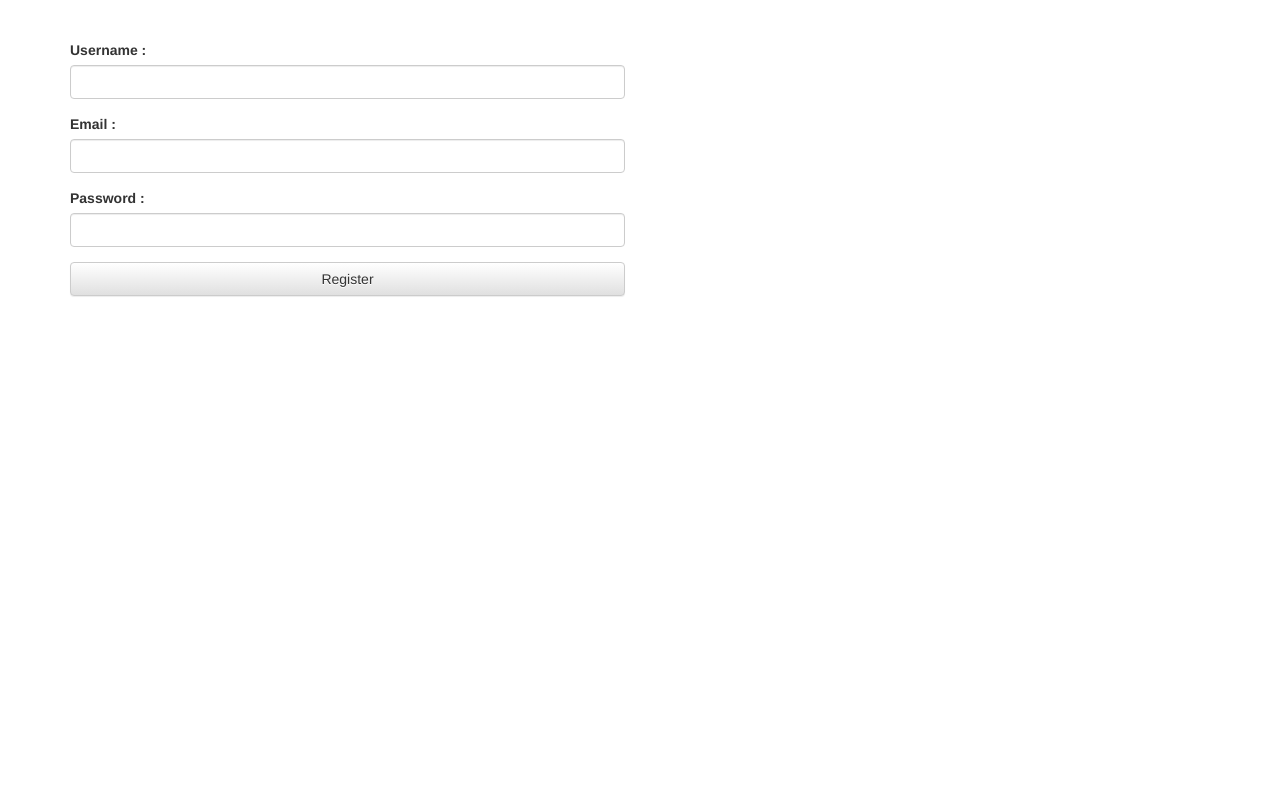
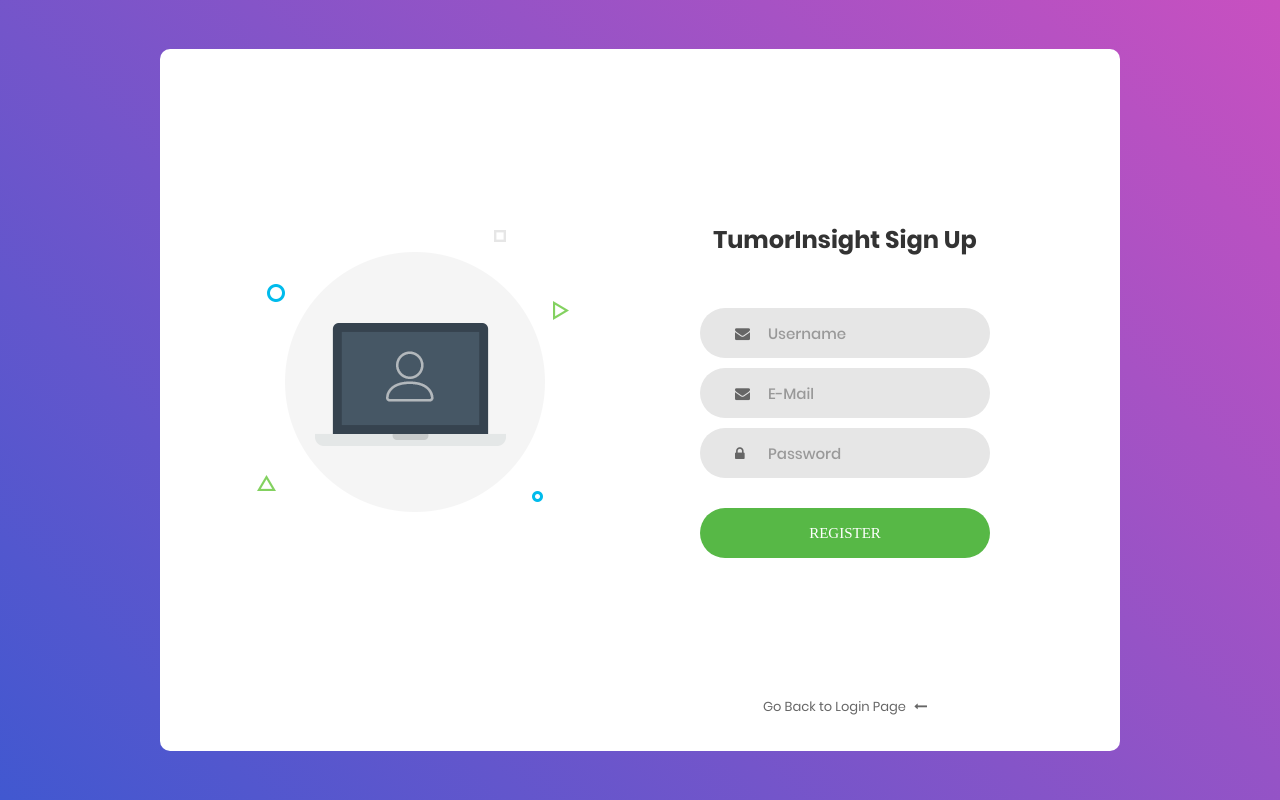
Before and after one commit to f-societyy/front-tumorinsight, a Flask app: page /register in a window 1280 px wide. Run offline with Flask 2, Linux system fonts and the light colour scheme; some libraries are stand-ins or nearby versions; some web fonts are replaced.

Commit message:
Integrate sign up page

```diff
--- a/app.py
+++ b/app.py
@@ -41,7 +41,7 @@
         db.session.commit()
 
         return redirect(url_for("login"))
-    return render_template("ref_register.html")
+    return render_template("register.html")
 
 if __name__ == "__main__":
     db.create_all()
--- a/templates/login.html
+++ b/templates/login.html
@@ -64,7 +64,7 @@
 					</div> -->
 
 					<div class="text-center p-t-136">
-						<a class="txt2" href="#">
+						<a class="txt2" href="register">
 							Create your Account
 							<i class="fa fa-long-arrow-right m-l-5" aria-hidden="true"></i>
 						</a>
--- a/templates/register.html
+++ b/templates/register.html
@@ -1,140 +1,102 @@
 <!DOCTYPE html>
 <html lang="en">
+<head>
+	<title>TumorInsight: Register</title>
+	<meta charset="UTF-8">
+	<meta name="viewport" content="width=device-width, initial-scale=1">
+	<link rel="icon" type="image/png" href="{{ url_for('static',filename='custom/favicon.ico') }}"/>
 
-<head>
-  <meta charset="utf-8">
-  <meta content="width=device-width, initial-scale=1.0" name="viewport">
+	<link rel="stylesheet" type="text/css" href="{{ url_for('static',filename='vendor2/bootstrap/css/bootstrap.min.css') }}">
+	<link rel="stylesheet" type="text/css" href="{{ url_for('static',filename='fonts/font-awesome-4.7.0/css/font-awesome.min.css') }}">
+	<link rel="stylesheet" type="text/css" href="{{ url_for('static',filename='vendor2/animate/animate.css') }}">
+	<link rel="stylesheet" type="text/css" href="{{ url_for('static',filename='vendor2/css-hamburgers/hamburgers.min.css') }}">
+	<link rel="stylesheet" type="text/css" href="{{ url_for('static',filename='vendor2/select2/select2.min.css') }}">
 
-  <title>TumorInsight</title>
-  <meta content="" name="description">
+	<link rel="stylesheet" type="text/css" href="{{ url_for('static',filename='css/login_util.css') }}">
+	<link rel="stylesheet" type="text/css" href="{{ url_for('static',filename='css/login.css') }}">
 
-  <meta content="" name="keywords">
-
-  <!-- Favicons -->
-  <link href="{{ url_for('static',filename='custom/t-icon.png') }}" rel="icon">
-  <link href="{{ url_for('static',filename='custom/t-icon.png') }}" rel="apple-touch-icon">
-
-  <!-- Google Fonts -->
-  <link href="https://fonts.googleapis.com/css?family=Open+Sans:300,300i,400,400i,600,600i,700,700i|Nunito:300,300i,400,400i,600,600i,700,700i|Poppins:300,300i,400,400i,500,500i,600,600i,700,700i" rel="stylesheet">
-
-  <!-- Vendor CSS Files -->
-  <link href="{{ url_for('static',filename='vendor/bootstrap/css/bootstrap.min.css') }}" rel="stylesheet">
-  <link href="{{ url_for('static',filename='vendor/bootstrap-icons/bootstrap-icons.css') }}" rel="stylesheet">
-  <link href="{{ url_for('static',filename='vendor/aos/aos.css') }}" rel="stylesheet">
-  <link href="{{ url_for('static',filename='vendor/remixicon/remixicon.css') }}" rel="stylesheet">
-  <link href="{{ url_for('static',filename='vendor/swiper/swiper-bundle.min.css') }}" rel="stylesheet">
-  <link href="{{ url_for('static',filename='vendor/glightbox/css/glightbox.min.css') }}" rel="stylesheet">
-
-  <!-- Template Main CSS File -->
-  <link href="{{ url_for('static',filename='css/style.css') }}" rel="stylesheet">
-
-  <!-- =======================================================
-  * Template Name: FlexStart - v1.2.0
-  * Template URL: https://bootstrapmade.com/flexstart-bootstrap-startup-template/
-  * Author: BootstrapMade.com
-  * License: https://bootstrapmade.com/license/
-  ======================================================== -->
 </head>
-
 <body>
 
-  <!-- ======= Header ======= -->
-  <header id="header" class="header fixed-top">
-    <div class="container-fluid container-xl d-flex align-items-center justify-content-between">
+	<div class="limiter">
+		<div class="container-login100">
+			<div class="wrap-login100">
+				<div class="login100-pic js-tilt" data-tilt>
+					<img src="{{ url_for('static',filename='custom/img-01.png') }}" alt="IMG">
+				</div>
 
-      <a href="/" class="logo d-flex align-items-center">
-        <img src="{{ url_for('static',filename='custom/logo.png') }}" alt="">
-        <span>&nbsp;TumorInsight</span>
-      </a>
+				<form class="login100-form validate-form" method="POST">
+					<span class="login100-form-title">
+						TumorInsight Sign Up
+					</span>
 
-      <nav id="navbar" class="navbar">
-        <ul>
-          <li><a class="nav-link scrollto active" href="/">Home</a></li>
-          <li><a class="nav-link scrollto" href="#about">About</a></li>
-          <li><a class="nav-link scrollto" href="#services">Services</a></li>
-          <li><a class="nav-link scrollto" href="#team">Team</a></li>
-          <!-- <li class="dropdown"><a href="#"><span>Drop Down</span> <i class="bi bi-chevron-down"></i></a>
-            <ul>
-              <li><a href="#">Drop Down 1</a></li>
-              <li class="dropdown"><a href="#"><span>Deep Drop Down</span> <i class="bi bi-chevron-right"></i></a>
-                <ul>
-                  <li><a href="#">Deep Drop Down 1</a></li>
-                  <li><a href="#">Deep Drop Down 2</a></li>
-                  <li><a href="#">Deep Drop Down 3</a></li>
-                  <li><a href="#">Deep Drop Down 4</a></li>
-                  <li><a href="#">Deep Drop Down 5</a></li>
-                </ul>
-              </li>
-              <li><a href="#">Drop Down 2</a></li>
-              <li><a href="#">Drop Down 3</a></li>
-              <li><a href="#">Drop Down 4</a></li>
-            </ul>
-          </li> -->
-          <li><a class="getstarted scrollto" href="login">Log In</a></li>
-        </ul>
-        <i class="bi bi-list mobile-nav-toggle"></i>
-      </nav><!-- .navbar -->
+					<!-- USERNAME -->
+					<div class="wrap-input100 validate-input" data-validate = "Valid username is required: ex@abc.xyz">
+						<input class="input100" type="text" name="uname" id="uname" placeholder="Username">
+						<span class="focus-input100"></span>
+						<span class="symbol-input100">
+							<i class="fa fa-envelope" aria-hidden="true"></i>
+						</span>
+					</div>
 
-    </div>
-  </header><!-- End Header -->
+					<!-- E-MAIL -->
+					<div class="wrap-input100 validate-input" data-validate = "Valid e-mail is required">
+						<input class="input100" type="email" name="mail" id="mail" placeholder="E-Mail">
+						<span class="focus-input100"></span>
+						<span class="symbol-input100">
+							<i class="fa fa-envelope" aria-hidden="true"></i>
+						</span>
+					</div>
 
-  <!-- ======= Hero Section ======= -->
-  <section id="hero" class="hero d-flex align-items-center">
+					<!-- PASSWORD -->
+					<div class="wrap-input100 validate-input" data-validate = "Password is required">
+						<input class="input100" type="password" name="passw" id="passw" placeholder="Password">
+						<span class="focus-input100"></span>
+						<span class="symbol-input100">
+							<i class="fa fa-lock" aria-hidden="true"></i>
+						</span>
+					</div>
+					<div class="container-login100-form-btn">
+						<button type="submit" class="login100-form-btn">
+							Register
+						</button>
+					</div>
 
-    <div class="container">
-      <div class="row">
-        <div class="col-lg-6 d-flex flex-column justify-content-center">
-          <h1 data-aos="fade-up">Brain Tumor Detection and Classification</h1>
-          <h2 data-aos="fade-up" data-aos-delay="400">
-            TumorInsight provides a powerful model for easy detection and classification of Brain Tumors right at your fingertips.
-          </h2>
-          <div data-aos="fade-up" data-aos-delay="600">
-            <div class="text-center text-lg-start">
-              <a href="#about" class="btn-get-started scrollto d-inline-flex align-items-center justify-content-center align-self-center">
-                <span>Get Started</span>
-                <i class="bi bi-arrow-right"></i>
-              </a>
-            </div>
-          </div>
-        </div>
-        <div class="col-lg-6 hero-img" data-aos="zoom-out" data-aos-delay="200">
-          <img src="{{ url_for('static',filename='custom/hero-main.png') }}" class="img-fluid" alt="">
-        </div>
-      </div>
-    </div>
+					<!-- <div class="text-center p-t-12">
+						<span class="txt1">
+							Forgot
+						</span>
+						<a class="txt2" href="#">
+							Username / Password?
+						</a>
+					</div> -->
 
-  </section><!-- End Hero -->
+					<div class="text-center p-t-136">
+						<a class="txt2" href="login">
+							Go Back to Login Page
+							<i class="fa fa-long-arrow-left m-l-5" aria-hidden="true"></i>
+						</a>
+					</div>
+				</form>
+			</div>
+		</div>
+	</div>
 
-  <main id="main">
-      <br>
-  </main><!-- End #main -->
 
-  <!-- ======= Footer ======= -->
-  <footer id="footer" class="footer">
-    <div class="container">
-      <div class="copyright">
-        Open source at &nbsp; &lt;/<strong><span><a href="https://github.com/shaurya-src/TumorInsight" target="_blank">TumorInsight</a></span></strong>&gt;
-      </div>
-      <!-- <div class="credits">
-        Open source at <a href="https://github.com/shaurya-src/TumorInsight">GitHub</a>.
-      </div> -->
-    </div>
-  </footer><!-- End Footer -->
 
-  <a href="#" class="back-to-top d-flex align-items-center justify-content-center"><i class="bi bi-arrow-up-short"></i></a>
 
-  <!-- Vendor JS Files -->
-  <script src="{{ url_for('static',filename='vendor/bootstrap/js/bootstrap.bundle.js') }}"></script>
-  <script src="{{ url_for('static',filename='vendor/aos/aos.js') }}"></script>
-  <script src="{{ url_for('static',filename='vendor/php-email-form/validate.js') }}"></script>
-  <script src="{{ url_for('static',filename='vendor/swiper/swiper-bundle.min.js') }}"></script>
-  <script src="{{ url_for('static',filename='vendor/purecounter/purecounter.js') }}"></script>
-  <script src="{{ url_for('static',filename='vendor/isotope-layout/isotope.pkgd.min.js') }}"></script>
-  <script src="{{ url_for('static',filename='vendor/glightbox/js/glightbox.min.js') }}"></script>
+	<script src="{{ url_for('static',filename='vendor2/jquery/jquery-3.2.1.min.js') }}"></script>
+	<script src="{{ url_for('static',filename='vendor2/bootstrap/js/popper.js') }}"></script>
+	<script src="{{ url_for('static',filename='vendor2/bootstrap/js/bootstrap.min.js') }}"></script>
+	<script src="{{ url_for('static',filename='vendor2/select2/select2.min.js') }}"></script>
+	<script src="{{ url_for('static',filename='vendor2/tilt/tilt.jquery.min.js') }}"></script>
+	<script >
+		$('.js-tilt').tilt({
+			scale: 1.1
+		})
+	</script>
 
-  <!-- Template Main JS File -->
-  <script src="{{ url_for('static',filename='js/main.js') }}"></script>
+	<script src="{{ url_for('static',filename='js/login.js') }}"></script>
 
 </body>
-
 </html>
```
